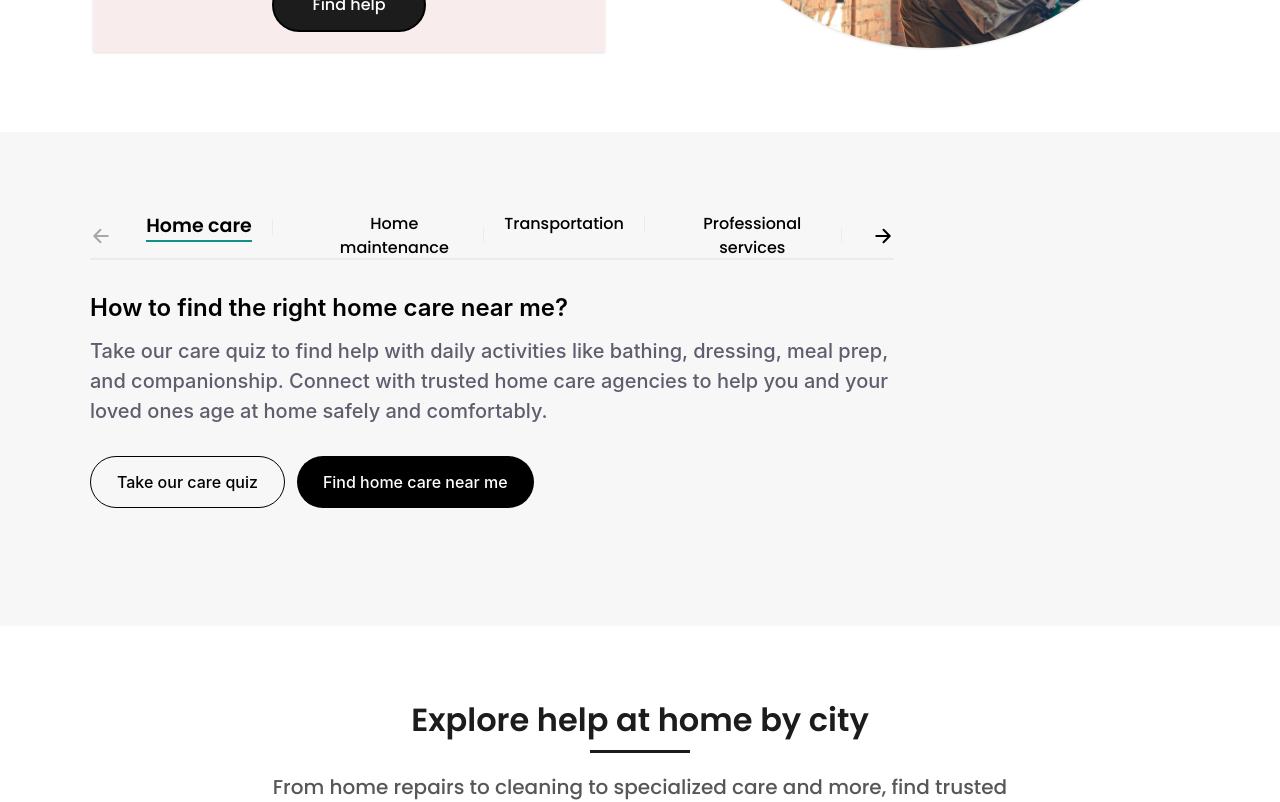
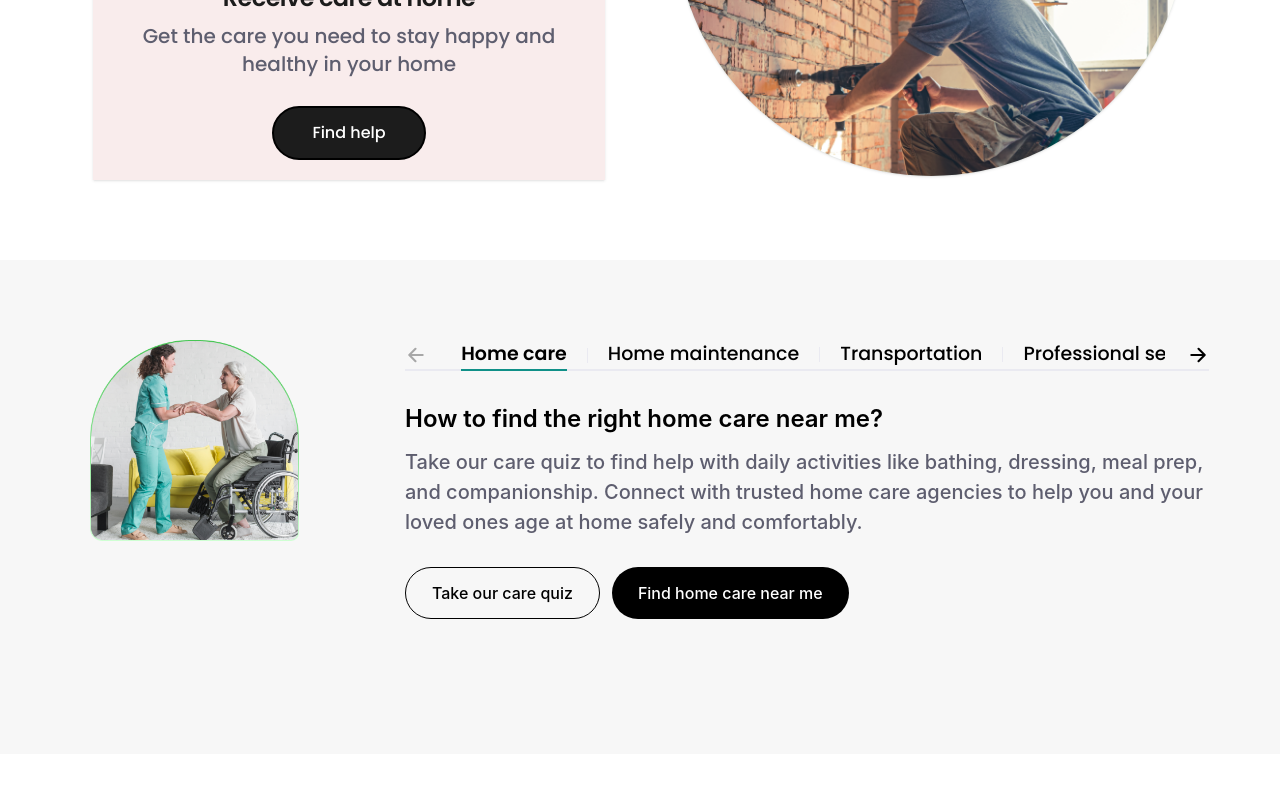
Before and after one commit to qasimfida/zeegna-updated, a React (Vite) app: page / in a window 1280 px wide. Shown: the part 6500-7302 px from the top of the page. Built offline with nearby package versions, Linux system fonts and the light colour scheme.

Commit message:
slider update

```diff
--- a/src/components/homeCareSlider/HomeCareSlider.jsx
+++ b/src/components/homeCareSlider/HomeCareSlider.jsx
@@ -7,59 +7,67 @@ const HomeCareSlider = () => {
   const tabs = [
     {
       title: "How to find the right home care near me?",
-      description: "Take our care quiz to find help with daily activities like bathing, dressing, meal prep, and companionship. Connect with trusted home care agencies to help you and your loved ones age at home safely and comfortably.",
+      description:
+        "Take our care quiz to find help with daily activities like bathing, dressing, meal prep, and companionship. Connect with trusted home care agencies to help you and your loved ones age at home safely and comfortably.",
     },
     {
       title: "Home Care Basics",
-      description: "Understand the fundamental aspects of home care and how it can benefit you and your loved ones.",
+      description:
+        "Understand the fundamental aspects of home care and how it can benefit you and your loved ones.",
     },
     {
       title: "Personalized Care Options",
-      description: "Explore customized care plans tailored to meet individual needs and preferences.",
+      description:
+        "Explore customized care plans tailored to meet individual needs and preferences.",
     },
     {
       title: "Finding Qualified Caregivers",
-      description: "Learn how to identify and hire qualified caregivers who can provide the best support.",
+      description:
+        "Learn how to identify and hire qualified caregivers who can provide the best support.",
     },
     {
       title: "Home Safety Solutions",
-      description: "Discover strategies to make your home safer for elderly individuals and those with disabilities.",
+      description:
+        "Discover strategies to make your home safer for elderly individuals and those with disabilities.",
     },
     {
       title: "Transportation Services",
-      description: "Find reliable transportation options for medical appointments and daily activities.",
+      description:
+        "Find reliable transportation options for medical appointments and daily activities.",
     },
     {
       title: "Professional Services Overview",
-      description: "Get an overview of various professional services available to support home care needs.",
+      description:
+        "Get an overview of various professional services available to support home care needs.",
     },
     {
       title: "Legal Considerations in Home Care",
-      description: "Understand the legal aspects involved in home care, including contracts and caregiver rights.",
+      description:
+        "Understand the legal aspects involved in home care, including contracts and caregiver rights.",
     },
     {
       title: "Financial Planning for Home Care",
-      description: "Explore financial options and resources to help manage the costs of home care services.",
+      description:
+        "Explore financial options and resources to help manage the costs of home care services.",
     },
-
   ];
   return (
     <>
-      <section className="max-sm:gap-0 gap-[106px] max-sm:pt-[58px] pt-[80px] max-sm:pl-[16px] max-sm:pr-[14px] pl-[90px] pr-[71px] pb-[64px] h-[494px] flex bg-[#F7F7F7]">
-        <div className="w-[364px] max-sm: hidden">
+      <section className="gap-0 lg:gap-[106px] max-sm:pt-[58px] pt-[60px] lg:pt-[80px] max-sm:pl-[16px] max-sm:pr-[14px] px-[27px] lg:pl-[90px] lg:pr-[71px] pb-[50px] lg:h-[494px] flex bg-[#F7F7F7]">
+        <div className="w-[364px] hidden lg:block">
           <img src={Banner} alt="img" />
         </div>
-        <div className=" w-[804px] max-sm:w-full max-md:w-full">
+        <div className=" lg:w-[804px] w-full">
           <div className="pb-[30px]">
             <HomeCareSlides activeTab={activeTab} setActiveTab={setActiveTab} />
           </div>
           <h2 className="pb-[10px] max-sm:text-[19px]  text-[24px] font-semibold">
-          {tabs[activeTab].title}
+            {tabs[activeTab].title}
           </h2>
           <p className="text-[20px] max-sm:text-[16px] font-medium text-[#5E5E6F] ">
-          {tabs[activeTab].description}
+            {tabs[activeTab].description}
           </p>
-          <div className="flex max-sm:flex-col gap-3 pt-[30px] max-sm:pb-[50px]">
+          <div className="flex max-sm:flex-col gap-3 pt-[30px]">
             <button className="border border-black text-[16px] font-medium px-[26px] py-[13px] rounded-full hover:bg-black hover:text-white">
               Take our care quiz
             </button>
--- a/src/components/homeCareSlider/HomeCareSlides.jsx
+++ b/src/components/homeCareSlider/HomeCareSlides.jsx
@@ -57,17 +57,6 @@ function HomeCareSlides({ activeTab, setActiveTab }) {
         mousewheel={true}
         keyboard={true}
         modules={[Navigation, Pagination, Mousewheel, Keyboard]}
-        breakpoints={{
-          640: {
-            slidesPerView: 2,
-          },
-          768: {
-            slidesPerView: 3,
-          },
-          1024: {
-            slidesPerView: 4,
-          },
-        }}
       >
         {tabs.map((tab, index) => (
           <SwiperSlide key={index} className="flex items-center relative">
@@ -79,7 +68,7 @@ function HomeCareSlides({ activeTab, setActiveTab }) {
                 className={`flex items-center ${
                   activeTab === index
                     ? "text-[black] max-sm:text-[16px] text-[19px] font-semibold border-b-2 border-[#109088] mb-0"
-                    : "text-black font-medium hover:text-black"
+                    : "text-black text-[19px] max-sm:text-[16px] font-medium hover:text-black"
                 }`}
               >
                 {tab.title}
--- a/src/components/homepage/HeroSlider.jsx
+++ b/src/components/homepage/HeroSlider.jsx
@@ -20,8 +20,8 @@ const HeroSlider = () => {
   return (
     <>
       <section className="w-full flex items-center justify-center sm:justify-between bg-[#F7F7F7] poppin">
-        <div className="hidden sm:flex flex-col gap-[10rem] pl-[48px]">
-          <img className="w-[40px]" src="images/curveOne.png" />
+        <div className="sm:flex flex-col gap-[10rem] pl-[48px]">
+          <img className="w-[400px]" src="images/curveOne.png" />
           <img className="w-[40px]" src="images/curveTwo.png" />
           <img className="w-[40px]" src="images/curveThree.png" />
         </div>
@@ -96,7 +96,7 @@ const HeroSlider = () => {
           </div>
         </div>
 
-        <div className="hidden sm:flex flex-col gap-[10rem] pr-[48px]">
+        <div className="sm:flex flex-col gap-[10rem] pr-[48px]">
           <img className="w-[40px]" src="images/curveFour.png" />
           <img className="w-[40px]" src="images/curveTwo.png" />
           <img className="w-[40px]" src="images/curveFive.png" />
```
